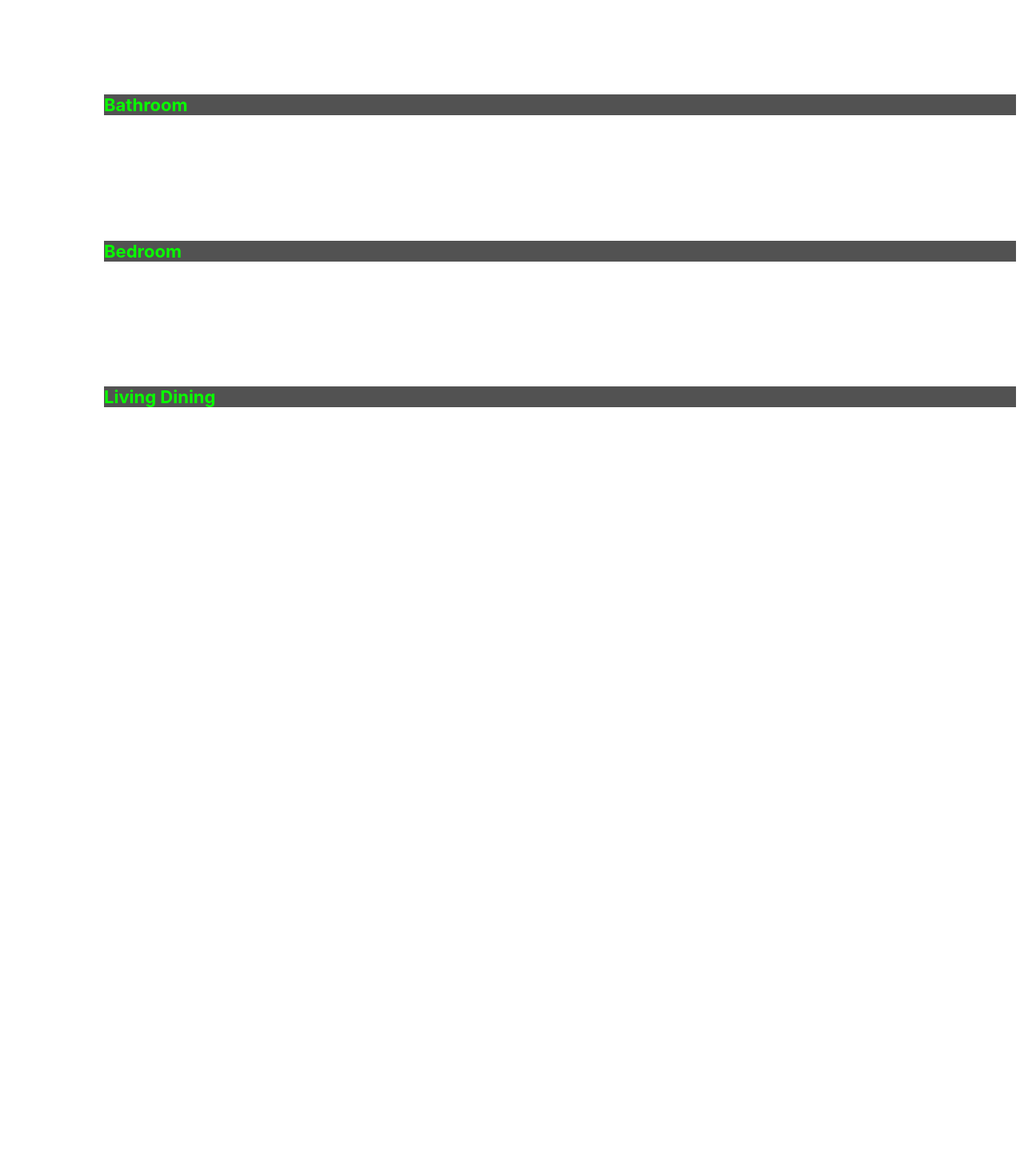
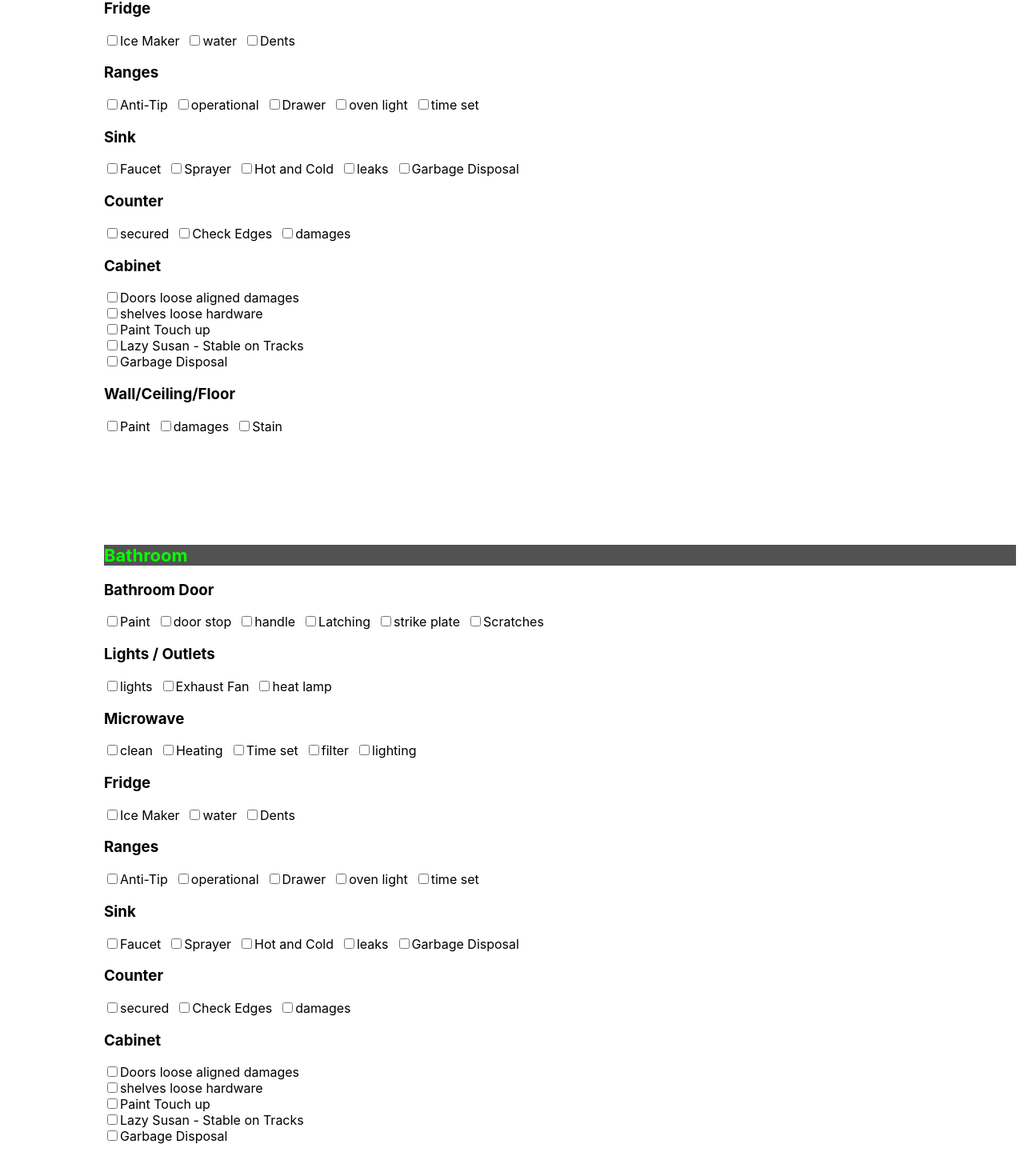
Before and after one commit to mnalbete/inspectNow, a React (Create React App) app in the folder client/: page / in a window 1280 px wide. Shown: the part 1938-3388 px from the top of the page at 80% size. Before the commit the page ends 2516 px from the top, so only its background shows below. Built offline with nearby package versions, Linux system fonts and the light colour scheme.

Commit message:
Condo.js updated

```diff
--- a/client/src/components/condo.js
+++ b/client/src/components/condo.js
@@ -107,7 +107,7 @@ function Condo() {
             </section>
           <section id="section-6">
             <h1>Kitchen&nbsp;&nbsp;</h1>
-            <h3>Kitchen / Outlets&nbsp;&nbsp;</h3>
+            <h3>Lights / Outlets&nbsp;&nbsp;</h3>
             <input type="checkbox" name="test"/>Ceiling lights&nbsp;&nbsp;
             <input type="checkbox" name="test"/>Under Cabinet lights&nbsp;&nbsp;
             <input type="checkbox" name="test"/>GFCI&nbsp;&nbsp;
@@ -121,10 +121,94 @@ function Condo() {
             <input type="checkbox" name="test"/>Time set&nbsp;&nbsp;
             <input type="checkbox" name="test"/>filter&nbsp;&nbsp;
             <input type="checkbox" name="test"/>lighting&nbsp;&nbsp;
-
+            <h3>Fridge&nbsp;&nbsp;</h3>
+            <input type="checkbox" name="test"/>Ice Maker&nbsp;&nbsp;
+            <input type="checkbox" name="test"/>water&nbsp;&nbsp;
+            <input type="checkbox" name="test"/>Dents&nbsp;&nbsp;
+            <h3>Ranges&nbsp;&nbsp;</h3>
+            <input type="checkbox" name="test"/>Anti-Tip&nbsp;&nbsp;
+            <input type="checkbox" name="test"/>operational&nbsp;&nbsp;
+            <input type="checkbox" name="test"/>Drawer&nbsp;&nbsp;
+            <input type="checkbox" name="test"/>oven light&nbsp;&nbsp;
+            <input type="checkbox" name="test"/>time set&nbsp;&nbsp;
+            <h3>Sink&nbsp;&nbsp;</h3>
+            <input type="checkbox" name="test"/>Faucet&nbsp;&nbsp;
+            <input type="checkbox" name="test"/>Sprayer&nbsp;&nbsp;
+            <input type="checkbox" name="test"/>Hot and Cold&nbsp;&nbsp;
+            <input type="checkbox" name="test"/>leaks&nbsp;&nbsp;
+            <input type="checkbox" name="test"/>Garbage Disposal&nbsp;&nbsp;
+            <h3>Counter&nbsp;&nbsp;</h3>
+            <input type="checkbox" name="test"/>secured&nbsp;&nbsp;
+            <input type="checkbox" name="test"/>Check Edges&nbsp;&nbsp;
+            <input type="checkbox" name="test"/>damages&nbsp;&nbsp;
+            <h3>Cabinet&nbsp;&nbsp;</h3>
+            <input type="checkbox" name="test"/>Doors loose aligned damages&nbsp;&nbsp;
+            <br></br>
+            <input type="checkbox" name="test"/>shelves loose hardware&nbsp;&nbsp;
+            <br></br>
+            <input type="checkbox" name="test"/>Paint Touch up&nbsp;&nbsp;
+            <br></br>
+            <input type="checkbox" name="test"/>Lazy Susan - Stable on Tracks&nbsp;&nbsp;
+            <br></br>
+            <input type="checkbox" name="test"/>Garbage Disposal&nbsp;&nbsp;
+            <h3>Wall/Ceiling/Floor&nbsp;&nbsp;</h3>
+            <input type="checkbox" name="test"/>Paint&nbsp;&nbsp;
+            <input type="checkbox" name="test"/>damages&nbsp;&nbsp;
+            <input type="checkbox" name="test"/>Stain&nbsp;&nbsp;
             </section>
           <section id="section-7">
             <h1>Bathroom&nbsp;&nbsp;</h1>
+            <h3>Bathroom Door&nbsp;&nbsp;</h3>
+            <input type="checkbox" name="test"/>Paint&nbsp;&nbsp;
+            <input type="checkbox" name="test"/>door stop&nbsp;&nbsp;
+            <input type="checkbox" name="test"/>handle&nbsp;&nbsp;
+            <input type="checkbox" name="test"/>Latching&nbsp;&nbsp;
+            <input type="checkbox" name="test"/>strike plate&nbsp;&nbsp;
+            <input type="checkbox" name="test"/>Scratches&nbsp;&nbsp;
+            <h3>Lights / Outlets&nbsp;&nbsp;</h3>
+            <input type="checkbox" name="test"/>lights&nbsp;&nbsp;
+            <input type="checkbox" name="test"/>Exhaust Fan&nbsp;&nbsp;
+            <input type="checkbox" name="test"/>heat lamp&nbsp;&nbsp;
+            <h3>Microwave&nbsp;&nbsp;</h3>
+            <input type="checkbox" name="test"/>clean&nbsp;&nbsp;
+            <input type="checkbox" name="test"/>Heating&nbsp;&nbsp;
+            <input type="checkbox" name="test"/>Time set&nbsp;&nbsp;
+            <input type="checkbox" name="test"/>filter&nbsp;&nbsp;
+            <input type="checkbox" name="test"/>lighting&nbsp;&nbsp;
+            <h3>Fridge&nbsp;&nbsp;</h3>
+            <input type="checkbox" name="test"/>Ice Maker&nbsp;&nbsp;
+            <input type="checkbox" name="test"/>water&nbsp;&nbsp;
+            <input type="checkbox" name="test"/>Dents&nbsp;&nbsp;
+            <h3>Ranges&nbsp;&nbsp;</h3>
+            <input type="checkbox" name="test"/>Anti-Tip&nbsp;&nbsp;
+            <input type="checkbox" name="test"/>operational&nbsp;&nbsp;
+            <input type="checkbox" name="test"/>Drawer&nbsp;&nbsp;
+            <input type="checkbox" name="test"/>oven light&nbsp;&nbsp;
+            <input type="checkbox" name="test"/>time set&nbsp;&nbsp;
+            <h3>Sink&nbsp;&nbsp;</h3>
+            <input type="checkbox" name="test"/>Faucet&nbsp;&nbsp;
+            <input type="checkbox" name="test"/>Sprayer&nbsp;&nbsp;
+            <input type="checkbox" name="test"/>Hot and Cold&nbsp;&nbsp;
+            <input type="checkbox" name="test"/>leaks&nbsp;&nbsp;
+            <input type="checkbox" name="test"/>Garbage Disposal&nbsp;&nbsp;
+            <h3>Counter&nbsp;&nbsp;</h3>
+            <input type="checkbox" name="test"/>secured&nbsp;&nbsp;
+            <input type="checkbox" name="test"/>Check Edges&nbsp;&nbsp;
+            <input type="checkbox" name="test"/>damages&nbsp;&nbsp;
+            <h3>Cabinet&nbsp;&nbsp;</h3>
+            <input type="checkbox" name="test"/>Doors loose aligned damages&nbsp;&nbsp;
+            <br></br>
+            <input type="checkbox" name="test"/>shelves loose hardware&nbsp;&nbsp;
+            <br></br>
+            <input type="checkbox" name="test"/>Paint Touch up&nbsp;&nbsp;
+            <br></br>
+            <input type="checkbox" name="test"/>Lazy Susan - Stable on Tracks&nbsp;&nbsp;
+            <br></br>
+            <input type="checkbox" name="test"/>Garbage Disposal&nbsp;&nbsp;
+            <h3>Wall/Ceiling/Floor&nbsp;&nbsp;</h3>
+            <input type="checkbox" name="test"/>Paint&nbsp;&nbsp;
+            <input type="checkbox" name="test"/>damages&nbsp;&nbsp;
+            <input type="checkbox" name="test"/>Stain&nbsp;&nbsp;
             </section>
           <section id="section-8">
             <h1>Bedroom&nbsp;&nbsp;</h1>
```
